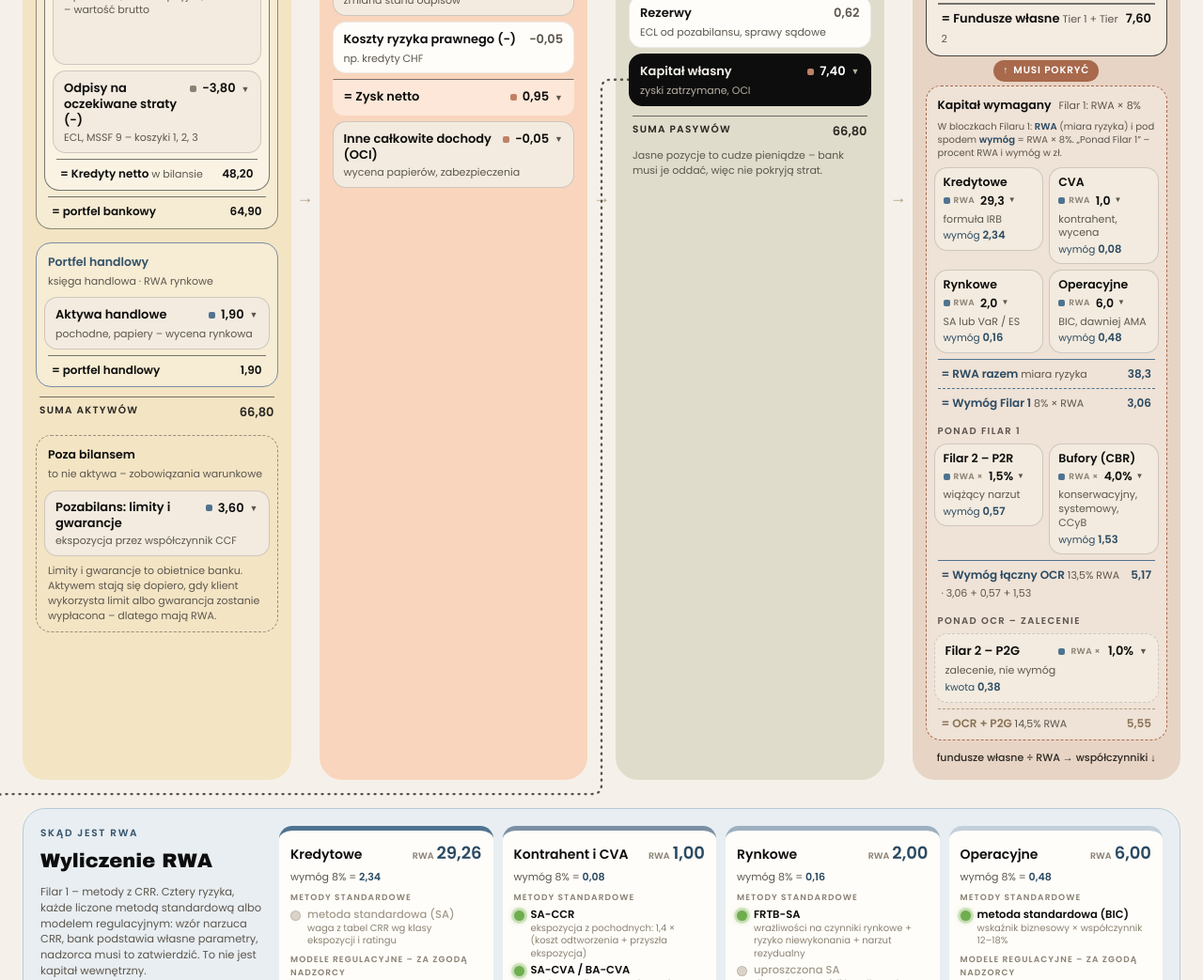
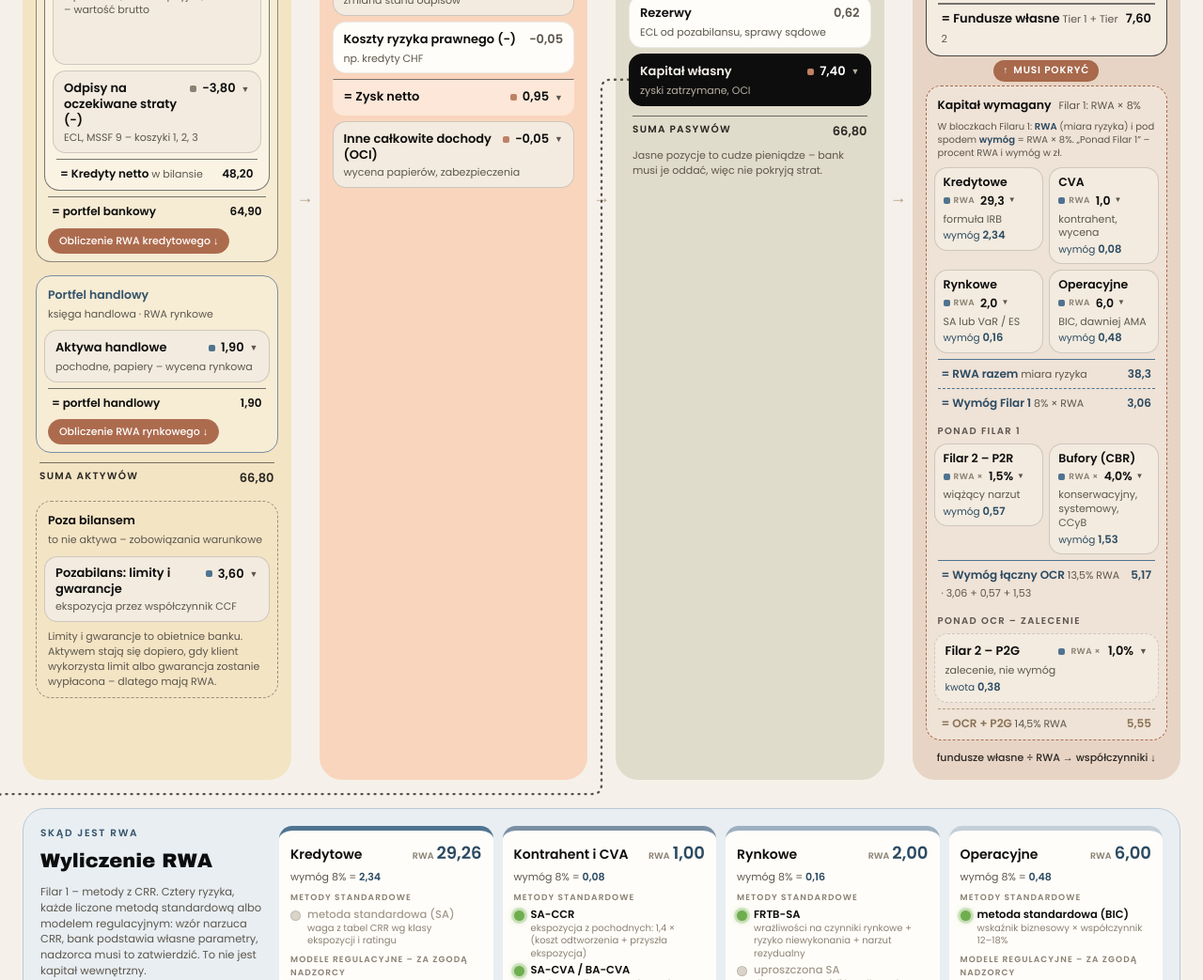
Before and after one commit to MaciejBuczak/risk-trainings, a plain HTML site: page bank/mapa-kapitalu/index.html in a window 1280 px wide. Shown: the part 932-1975 px from the top of the page at 94% size. Drawn offline with Linux system fonts and the light colour scheme.

Commit message:
Mapa kapitału: przyciski Obliczenie RWA pod portfelem bankowym i handlowym
Co-Authored-By: Claude Opus 5.5 <noreply@anthropic.com>
Claude-Session: https://claude.ai/code/session_01PrJdyf3BRAYuZ7rBDk7dVw

```diff
--- a/bank/mapa-kapitalu/index.html
+++ b/bank/mapa-kapitalu/index.html
@@ -64,6 +64,7 @@
 .kft{font-size:11px;color:var(--ink2);text-align:center;margin-top:4px;font-weight:500}
 .ks{position:relative;z-index:2;display:flex;justify-content:space-between;gap:8px;font-size:12px;font-weight:600;margin:0 4px;padding:5px 4px 0;border-top:1.5px solid rgba(13,13,13,.55);transition:opacity .25s}.ks small{font-weight:400;color:var(--muted);font-size:11px}
 .kpz{margin-top:8px;background:transparent;border:1.5px dashed rgba(13,13,13,.4)}
+.fl-go.kbt{align-self:flex-start;margin:2px 4px 0}
 .kbb{background:rgba(255,253,249,.3);border:1.5px solid rgba(13,13,13,.45)}.ktb{margin-top:8px;background:rgba(255,253,249,.3);border:1.5px solid #7a8fa3}.ktb .kph b{color:#33536b}
 .kcr{background:rgba(255,253,249,.45);border:1.5px solid rgba(13,13,13,.55)}
 .kt{border:1.5px solid rgba(13,13,13,.35);border-radius:13px;padding:7px 6px 6px;display:flex;flex-direction:column;gap:6px;background:rgba(255,253,249,.5)}.kt2{border-style:dashed}.kt-h{display:flex;align-items:baseline;gap:6px;padding:0 4px}.kt-h b{font-size:10.5px;font-weight:600;letter-spacing:.14em;text-transform:uppercase;color:var(--ink2)}.kt-h small{font-size:10.5px;color:var(--muted)}.ks.kfw{font-size:13px;border-top-width:2px;margin-top:2px}
@@ -574,7 +575,7 @@ const MRP=`<div class="sat mrp" id="mrp"><div class="sat-top"><div class="sat-h"
 const cmp=`<div class="cmp"><div class="cmp-h"><span>Porównanie</span><b>Ma ≥ musi</b><small>fundusze własne ÷ RWA, porównane z wymogami. Kreska na pasku to wymóg.</small></div><div class="cmp-g">`+
  q("q_cet1","CET1 ÷ RWA",Z.rc,`${Z.cet1} ÷ ${Z.rwa2} · wymóg 9,3%`,Z.bc,37.2)+q("q_t1","Tier 1 ÷ RWA",Z.rt1,`${Z.t1} ÷ ${Z.rwa2} · wymóg 11,1%`,Z.bt1,44.4)+q("q_tot","Fundusze ÷ RWA",Z.rt,`${Z.fw} ÷ ${Z.rwa2} · wymóg 13,5%`,Z.bt,54)+
  q("q_icaap","ICAAP",Z.ic,`fundusze ${Z.fw} ≥ kapitał wewnętrzny 4,65`,Z.bi,46.5)+q("q_wym","Wymóg łączny",Z.wym,`RWA ${Z.rwa2} × 13,5% (8% + P2R 1,5% + bufory 4%)`,null,null,"w")+q("q_nad","Nadwyżka",Z.nad,`fundusze ${Z.fw} − wymóg ${Z.wym}`,null,null,"n")+`</div></div>`;
-bank.innerHTML=col("c1","Bilans","Aktywa",(()=>{const F=k=>blk(A.find(b=>b[0]===k));return `<div class="kp kbb"><div class="kph"><b>Portfel bankowy</b><small>księga bankowa · RWA kredytowe</small></div>${F("a_kasa")}${F("a_banki")}${F("a_papiery")}<div class="kp kcr"><div class="kph"><b>Portfel kredytowy</b><small>kredyty dla klientów</small></div>${F("a_kredyty")}${F("a_ecl")}<div class="ks" id="a_net"><span>= Kredyty netto <small>w bilansie</small></span><span>48,20</span></div></div><div class="ks"><span>= portfel bankowy</span><span>64,90</span></div></div><div class="kp ktb"><div class="kph"><b>Portfel handlowy</b><small>księga handlowa · RWA rynkowe</small></div>${F("a_handl")}<div class="ks"><span>= portfel handlowy</span><span>1,90</span></div></div>`})()+`<div class="cs"><span>Suma aktywów</span><b>66,80</b></div><div class="kp kpz"><div class="kph"><b>Poza bilansem</b><small>to nie aktywa – zobowiązania warunkowe</small></div>${blk(A.find(b=>b[0]==="z_pozab"))}<p class="cn">Limity i gwarancje to obietnice banku. Aktywem stają się dopiero, gdy klient wykorzysta limit albo gwarancja zostanie wypłacona – dlatego mają RWA.</p></div>`)+
+bank.innerHTML=col("c1","Bilans","Aktywa",(()=>{const F=k=>blk(A.find(b=>b[0]===k));return `<div class="kp kbb"><div class="kph"><b>Portfel bankowy</b><small>księga bankowa · RWA kredytowe</small></div>${F("a_kasa")}${F("a_banki")}${F("a_papiery")}<div class="kp kcr"><div class="kph"><b>Portfel kredytowy</b><small>kredyty dla klientów</small></div>${F("a_kredyty")}${F("a_ecl")}<div class="ks" id="a_net"><span>= Kredyty netto <small>w bilansie</small></span><span>48,20</span></div></div><div class="ks"><span>= portfel bankowy</span><span>64,90</span></div><button type="button" class="fl-t fl-go go-sat kbt" data-t="sat">Obliczenie RWA kredytowego ↓</button></div><div class="kp ktb"><div class="kph"><b>Portfel handlowy</b><small>księga handlowa · RWA rynkowe</small></div>${F("a_handl")}<div class="ks"><span>= portfel handlowy</span><span>1,90</span></div><button type="button" class="fl-t fl-go go-sat kbt" data-t="mrp">Obliczenie RWA rynkowego ↓</button></div>`})()+`<div class="cs"><span>Suma aktywów</span><b>66,80</b></div><div class="kp kpz"><div class="kph"><b>Poza bilansem</b><small>to nie aktywa – zobowiązania warunkowe</small></div>${blk(A.find(b=>b[0]==="z_pozab"))}<p class="cn">Limity i gwarancje to obietnice banku. Aktywem stają się dopiero, gdy klient wykorzysta limit albo gwarancja zostanie wypłacona – dlatego mają RWA.</p></div>`)+
  col("c3","Rachunek zysków i strat","Wynik",W.map(b=>blk(b)).join(""))+
  col("c2","Bilans","Pasywa",PS.map(b=>blk(b)).join("")+`<div class="cs"><span>Suma pasywów</span><b>66,80</b></div><p class="cn">Jasne pozycje to cudze pieniądze – bank musi je oddać, więc nie pokryją strat.</p>`)+col("c4","Kapitał i wymogi (CRR)","Kapitał",kcol)+RWAP+IKP+MM+`<div class="ktab" id="ktab"><div class="ktab-h"><span>Skąd są fundusze własne – wyjaśnienia</span><div class="ktab-b">${[["kwp","Kapitał własny · CET1"],["at1p","AT1 · obligacje wieczyste"],["t2p","Tier 2 · dług podporządkowany"]].map(([k,l])=>`<button type="button" data-kt="${k}">${l}</button>`).join("")}</div></div>${KWP}${AT1P}${T2P}</div>`+sat+MRP+flr+cmp;
 /* krawędzie rysowane: [od, do, typ] */
```
